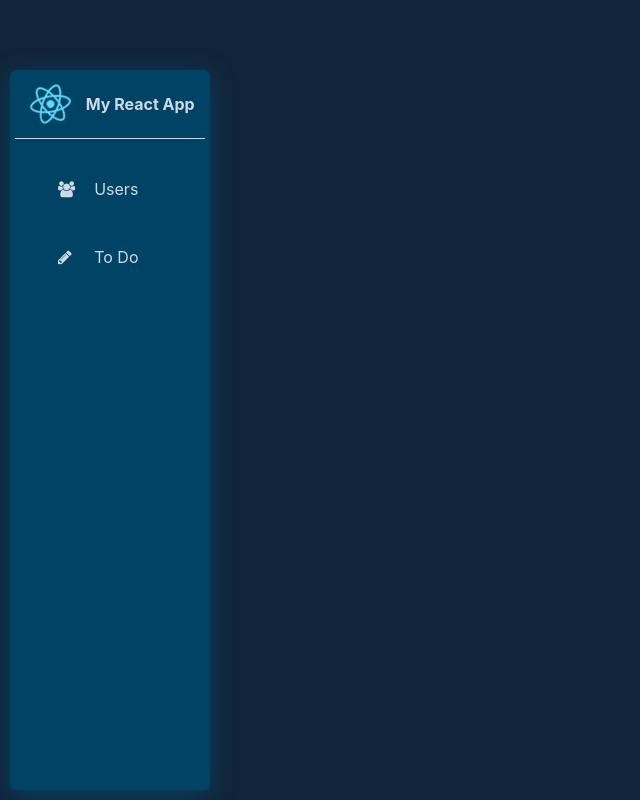
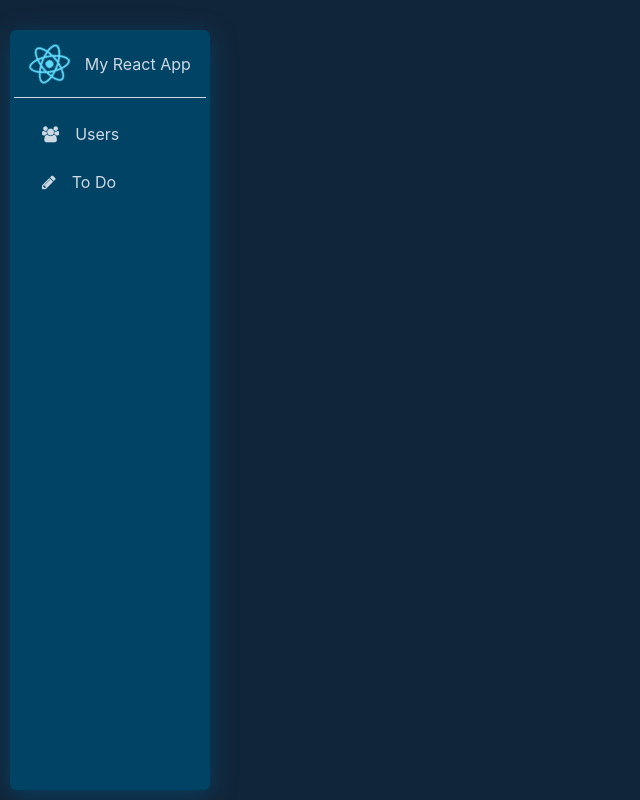
Before and after one commit to HaripriyaJ/React-Practise-App, a React (Create React App) app: page /login in a window 1280 px wide. Both pictures are taken after typing "name@example.com", "Sample123" into the empty fields and a click on the button "Login". Shown: the whole page, without its empty margins (0-640 px from the left). Built offline with nearby package versions, Linux system fonts and the light colour scheme.

Commit message:
Bulma helper class for spacing

```diff
--- a/src/common/components/side-nav/SideNavBar.scss
+++ b/src/common/components/side-nav/SideNavBar.scss
@@ -1,13 +1,13 @@
 @import '../../../constants/CssVariables.scss';
 
-.navbar {
+.side-navbar {
     display: block;
     position: fixed;
     left: 10px;
     bottom: 10px;
     border-radius: 6px;
     width: 200px;
-    height: 90%;
+    height: 95%;
     background-color: $SECONDARY_COLOR;
     animation: shadow-glow 2s infinite alternate-reverse;
 
@@ -19,12 +19,10 @@
         display: flex;
         align-items: center;
         min-height: 4.25rem;
-        margin: 0 5px 10px 5px;
         border-bottom: 1px solid $FONT_COLOR_DEFAULT;
     }
 
     &-menu {
-        margin: 0 0 0 20%;
         flex-direction: column;
         box-shadow: none;
         background-color: $SECONDARY_COLOR;
@@ -32,22 +30,19 @@
 
     &-item {
         display: block;
-        margin: 2em 0;
         cursor: pointer;
+
+        .nav-icon {
+            width: 25px;
+            &-text {
+                text-decoration: none;
+            }
+        }
     }
 
     &-item:hover * {
+        color: $FONT_COLOR_DEFAULT;
         text-shadow: 1px 1px 5px $HIGHLIGHT_COLOR;
-    }
-
-    .icon {
-        padding: 0.5em;
-        display: inline-block;
-        width: 25px;
-        &-text {
-            padding-left: 0.2em;
-            text-decoration: none;
-        }
     }
 }
 
--- a/src/common/components/side-nav/SideNavBar.tsx
+++ b/src/common/components/side-nav/SideNavBar.tsx
@@ -7,23 +7,23 @@ import { Link } from 'react-router-dom';
 function SideNavBar(props: {options: ISideNavBarOptions[]}) {
     return (
         <>
-            <nav className="navbar">
-                <div className="navbar-brand">
+            <div className="side-navbar">
+                <div className="side-navbar-brand mr-1 mb-2 ml-1">
                     {/* Logo (or) brand Name */}
                     <img src={logo} className="app-logo" alt="logo" />
                     <h4>My React App</h4>
                 </div>
-                <div className="navbar-menu">
+                <div className="side-navbar-menu mr-5 ml-5">
                     {props.options.map(option =>
-                        <div key={option.name} id={option.name} className="navbar-item" title={option.title}>
-                            <span className="icon">
+                        <div key={option.name} id={option.name} className="side-navbar-item mt-5 mb-5" title={option.title}>
+                            <span className="nav-icon p-2">
                                 <i className={"fa fa-" + option.icon}></i>
                             </span>
-                            <Link to={option.path} className="icon-text">{option.displayText}</Link>
+                            <Link to={option.path} className="icon-text pl-2">{option.displayText}</Link>
                         </div>)
                     }
                 </div>
-            </nav>
+            </div>
         </>
     );
 }
--- a/src/index.tsx
+++ b/src/index.tsx
@@ -1,6 +1,7 @@
 import React from 'react';
 import ReactDOM from 'react-dom';
 import 'font-awesome/css/font-awesome.min.css';
+import 'bulma/css/bulma.min.css';
 import './index.scss';
 import App from './App';
 import reportWebVitals from './reportWebVitals';
```
Also changed, not shown: src/common/components/search-field/SearchField.tsx (added, +7 -0 lines).
